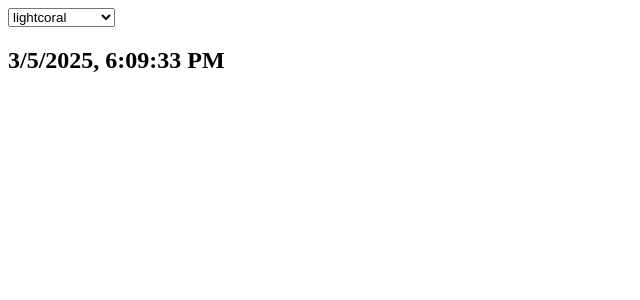
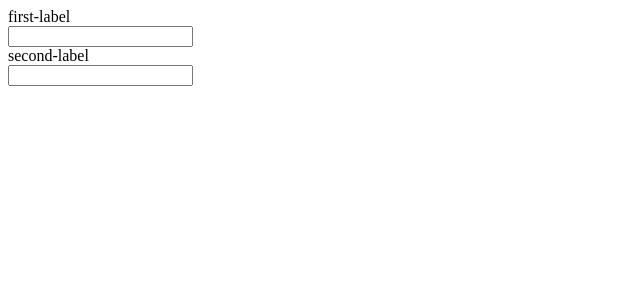
Before and after one commit to Kirillv8/react-task, a React (Vite) app: page / in a window 1280 px wide. Shown: the top 300 px of the page, without its empty margins (0-640 px from the left). Built offline with nearby package versions, Linux system fonts and the light colour scheme.

Commit message:
feat: implement synchronized inputs by lifting state up
Lifted state from child Input components to the common parent SyncedInputs.

Converted Inputs into controlled components using shared state.

Added TypeScript interfaces for component props.

```diff
--- a/src/App.tsx
+++ b/src/App.tsx
@@ -1,8 +1,9 @@
-import Parents from "./task-3/Clock";
+import SyncedInputs from "./task-4/SyncedInputs.tsx";
+
 const App = () => {
   return (
     <>
-      <Parents />
+      <SyncedInputs />
     </>
   );
 };
--- /dev/null
+++ b/src/task-4/SyncedInputs.tsx
@@ -0,0 +1,41 @@
+import React, { useState } from "react";
+type InputProps = {
+  label: string;
+  type: string;
+  value: string;
+  onChange: (e: React.ChangeEvent<HTMLInputElement>) => void;
+};
+const SyncedInputs = () => {
+  const [text, setText] = useState("");
+  const handleChangeValue = (e: React.ChangeEvent<HTMLInputElement>) => {
+    setText(e.target.value);
+  };
+  return (
+    <>
+      <Input
+        label={"first-label"}
+        type={"text"}
+        value={text}
+        onChange={handleChangeValue}
+      />
+      <br></br>
+      <Input
+        label={"second-label"}
+        type={"text"}
+        value={text}
+        onChange={handleChangeValue}
+      />
+    </>
+  );
+};
+
+export default SyncedInputs;
+
+const Input: React.FC<InputProps> = ({ label, type, value, onChange }) => {
+  return (
+    <>
+      {label}
+      <br></br> <input type={type} value={value} onChange={onChange}></input>
+    </>
+  );
+};
```
Also changed, not shown: src/task-4/README.md (added).
